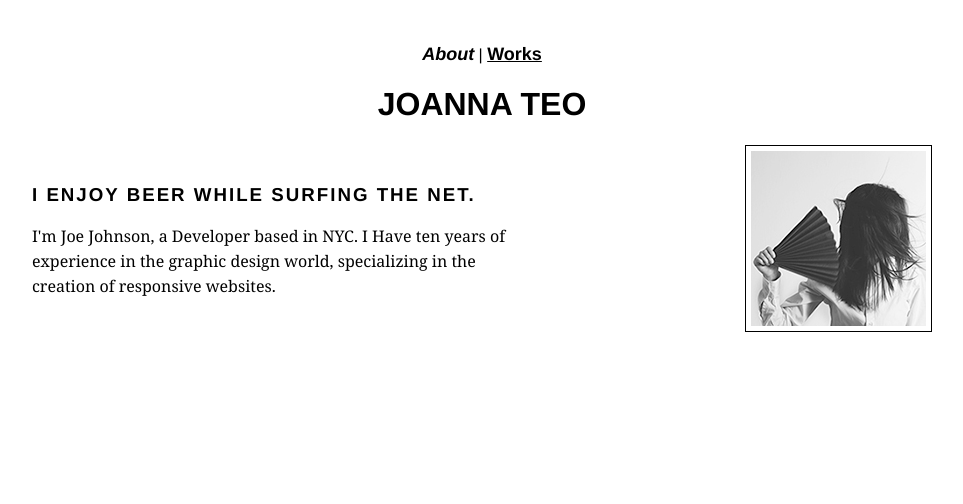
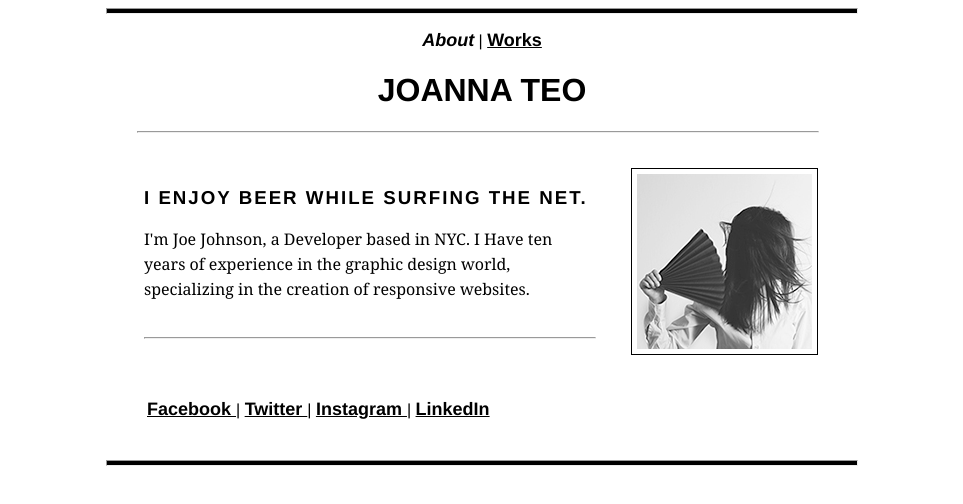
Before and after one commit to koffeekingkong/FEWD_Week1, a plain HTML site: page assignment/starter_code/index.html in a window 1280 px wide. Shown: the whole page, without its empty margins (158-1121 px from the left). Drawn offline with Linux system fonts and the light colour scheme.

Commit message:
portfolio assignment #2

```diff
--- a/assignment/starter_code/index.html
+++ b/assignment/starter_code/index.html
@@ -8,21 +8,32 @@
 </head>
 
 <body>
+    <hr class="thick">
+
   <div class="wrap">
     <p class="link"><a href="index.html" class="current">About</a> | <a href="portfoliopage.html">Works</a></p>
     <h1>Joanna Teo</h1>
 
+    <hr class="thin1">
+
     <div id="about">
+
       <h3>I ENJOY BEER WHILE SURFING THE NET.</h3>
-      <p id="text">I'm Joe Johnson, a Developer based in NYC. I Have ten years of experience in the graphic design world, specializing in the creation of responsive websites.</p>
+      <p class="text">I'm Joe Johnson, a Developer based in NYC. I Have ten years of experience in the graphic design world, specializing in the creation of responsive websites.</p>
+
+      <hr id="thin2">
+
     </div>
-    <img src="images/dp.jpg">
 
+    <img class="imgdp" src="images/dp.jpg">
 
+    <div class="social">
+      <a href="www.facebook.com">Facebook </a>| <a href="www.twitter.com">Twitter </a>| <a href="www.Instagram.com">Instagram </a>| <a href="www.linkedin.com">LinkedIn </a>
+    </div>
 
   </div>
 
-
+    <hr class="thick">
 </body>
 
 </html>
--- a/assignment/starter_code/stylesheet.css
+++ b/assignment/starter_code/stylesheet.css
@@ -1,10 +1,31 @@
 body {
   font-family: helvetica;
-  padding:20px;
 }
 
+hr.thick{
+  height:4px;
+  color:black;
+  background-color: black;
+  width:750px
+}
+
+hr.thin1{
+  color:black;
+  width:680px;
+  margin-left:30px;
+  margin-bottom:35px;
+}
+
+hr#thin2{
+  color:black;
+  width:450px;
+  margin-top:35px;
+  margin-right:15px;
+}
+
+
 .wrap{
-  width:900px;
+  width:750px;
   margin: 0 auto;
 }
 
@@ -13,11 +34,12 @@ h1 {
   text-align: center;
 }
 
+
 h3 {
   letter-spacing: 2px;
 }
 
-#text {
+.text {
   font-family: georgia;
   font-size: 16px;
   line-height: 25px;
@@ -42,13 +64,29 @@ a.current:link, a.current:visited {
 }
 
 #about {
-  padding-top:20px;
-  width:480px;
+  width:450px;
   float:left;
+  margin-left:37px;
 }
 
-img {
-  float: right;
+#experience {
+  width:750px;
+  margin:auto;
+}
+
+#portfolio{
+  margin:auto;
+}
+
+.imgdp {
   padding:5px;
   border: 1px solid black;
+  margin-left:37px;
 }
+
+.social{
+  margin:30px;
+  padding:10px;
+
+
+}
```
Also changed, not shown: assignment/starter_code/portfoliopage.html (+27 -2 lines).
